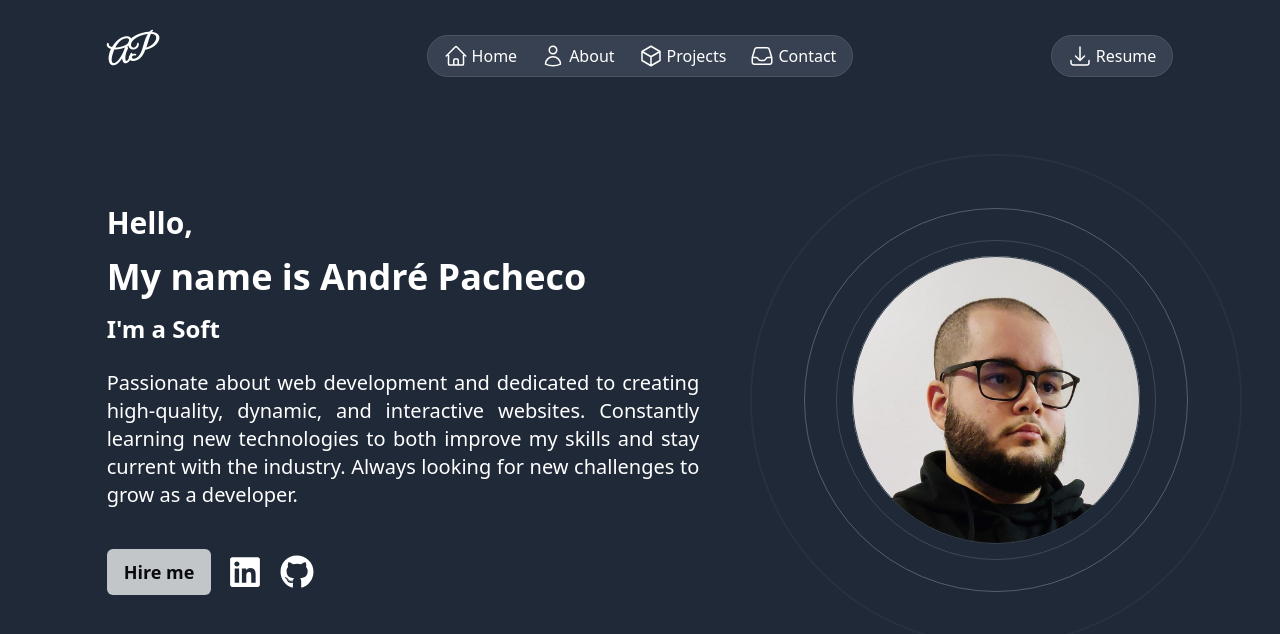
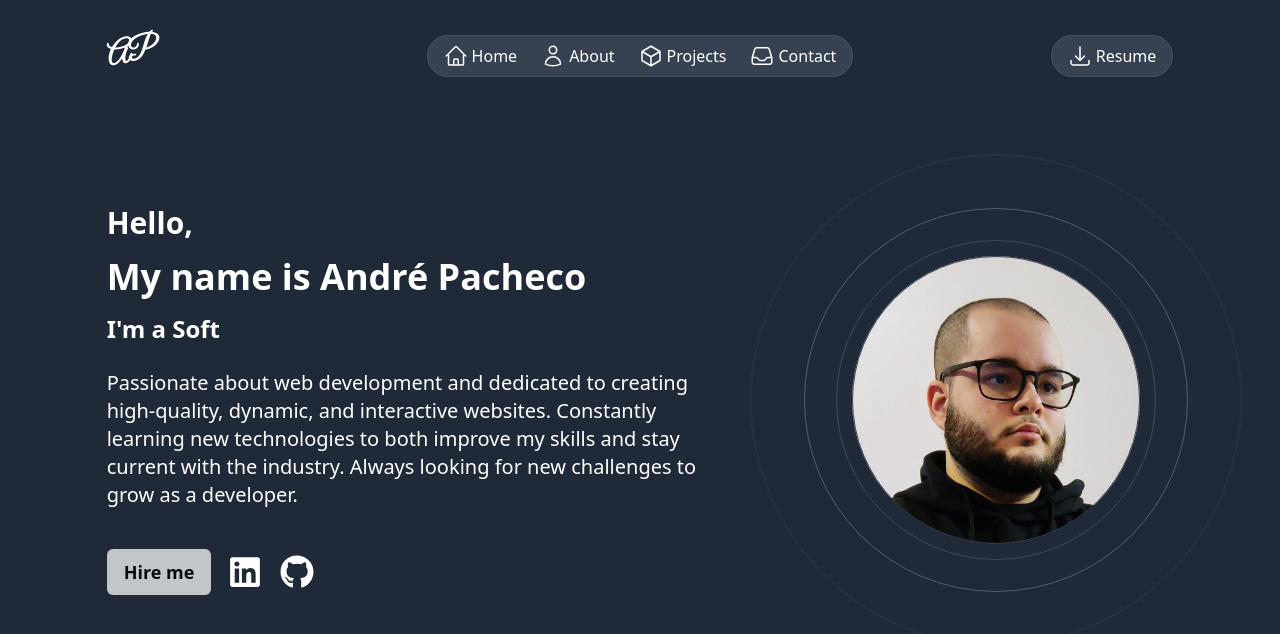
Before and after one commit to AndreMP97/portfolio, a React (Create React App) app: page / in a window 1280 px wide. Shown: the top 634 px of the page. Built offline with nearby package versions, Linux system fonts and the light colour scheme.

Commit message:
removed text-justify

```diff
--- a/src/components/hero/index.jsx
+++ b/src/components/hero/index.jsx
@@ -76,7 +76,7 @@ export default function Hero() {
                             delay: 2.5,
                             duration: 0.5
                         }}
-                        className="text-white text-justify lg:w-5/6 font-normal pt-4"
+                        className="text-white lg:w-5/6 font-normal pt-4"
                     >
                         Passionate about web development and dedicated to creating high-quality, dynamic, and interactive websites.
                         Constantly learning new technologies to both improve my skills and stay current with the industry.
```
